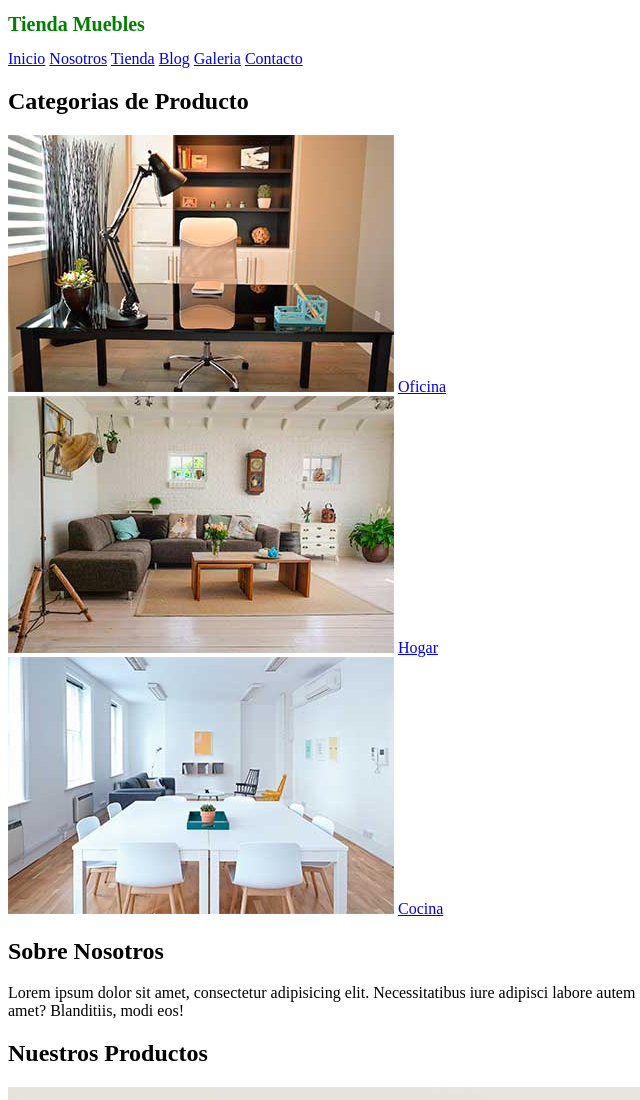
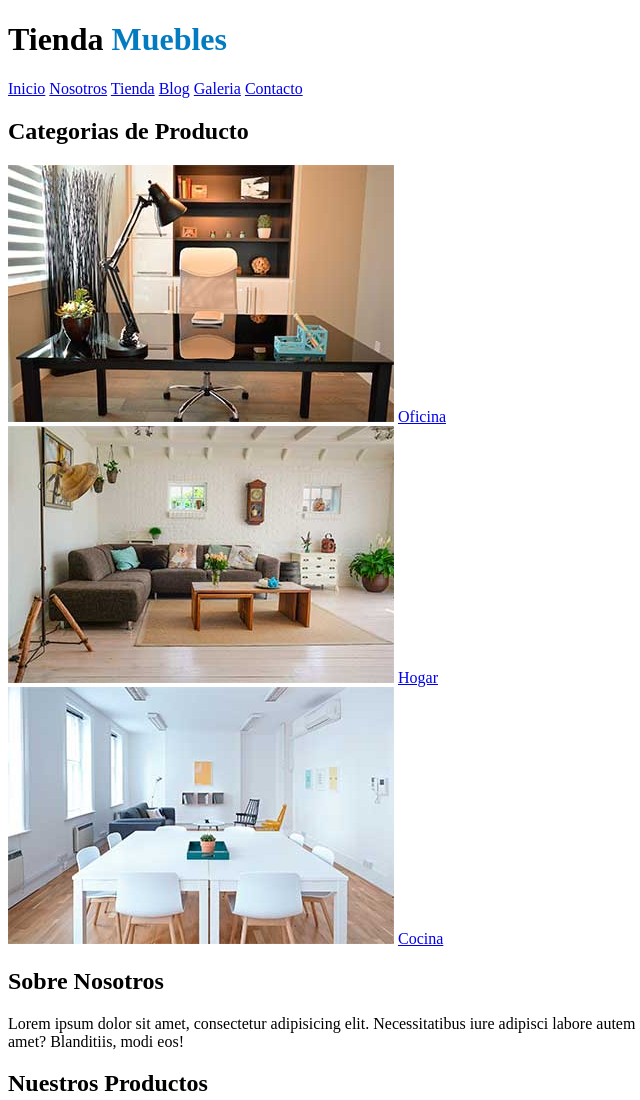
Before and after one commit to eraldovicente/CSS-Flex-Grid, a plain HTML site: page ecommerce/index.html in a window 1280 px wide. Shown: the top 1100 px of the page, without its empty margins (0-640 px from the left). Drawn offline with Linux system fonts and the light colour scheme.

Commit message:
Colores en CSS

```diff
--- a/ecommerce/css/app.css
+++ b/ecommerce/css/app.css
@@ -1,4 +1,7 @@
 h1 {
-    font-size: 20px;
-    color: green;
+    color: #000;
 }
+
+h1 span {
+    color: #037bc0;
+}
--- a/ecommerce/index.html
+++ b/ecommerce/index.html
@@ -10,7 +10,7 @@
 <body>
 
     <header>
-        <h1>Tienda Muebles</h1>
+        <h1>Tienda <span>Muebles</span></h1>
     </header>
 
     <nav>
```
